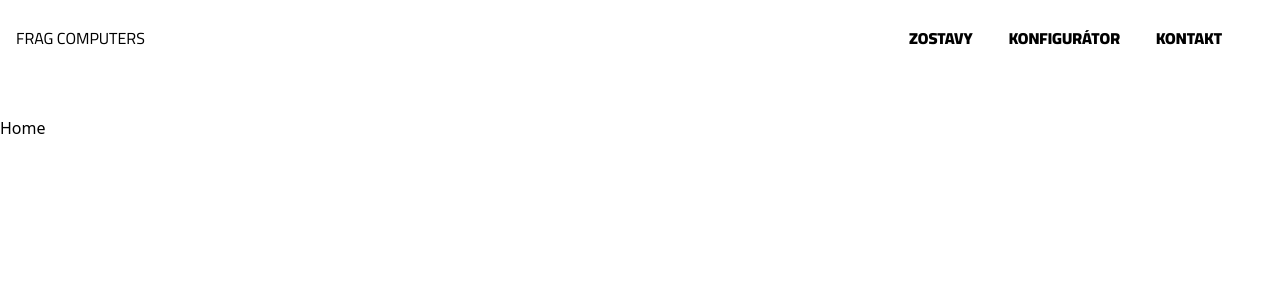
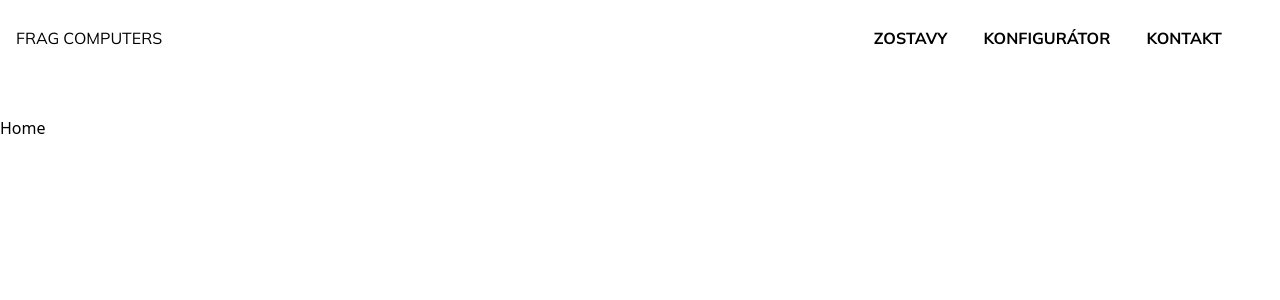
Before and after one commit to sepi0/frag-builder-frontend, a React (Create React App) app: page / in a window 1280 px wide. Shown: the top 300 px of the page. Built offline with nearby package versions, Linux system fonts and the light colour scheme.

Commit message:
redesigned navigation bar

```diff
--- a/src/Components/Header.jsx
+++ b/src/Components/Header.jsx
@@ -3,25 +3,52 @@ import { Link } from 'react-router-dom'
 
 export default function Header() {
     return (
-        <nav className="font-cairo flex items-center justify-between flex-wrap  p-4 mb-10 w-big">
+        <nav className="font-mulish flex items-center justify-between flex-wrap  p-4 mb-10 w-big">
             <div>
                 <p>FRAG COMPUTERS</p>
             </div>
             <div className="flex items-center flex-shrink-0 text-black mr-6">
                 <Link to="/zostavy">
-                    <button className="transition duration-500 ease-in-out font-bold py-2 px-2 mx-2 border-2 border-white rounded hover:bg-white hover:text-black hover:underline focus:outline-none">
-                        ZOSTAVY
-                    </button>
+                <h1
+                    className="
+                        font-bold
+                        py-2 px-2
+                        mx-2
+                        border-2
+                        border-white
+                        rounded
+                        hover:bg-white
+                        hover:text-purple-600">
+                    ZOSTAVY
+                </h1>
                 </Link>
                 <Link to="/konfigurator">
-                    <button className="transition duration-500 ease-in-out font-bold py-2 px-2 mx-2 border-2 border-white rounded hover:bg-white hover:text-black hover:underline focus:outline-none">
-                        KONFIGURÁTOR
-                    </button>
+                <h1
+                    className="
+                        font-bold
+                        py-2 px-2
+                        mx-2
+                        border-2
+                        border-white
+                        rounded
+                        hover:bg-white
+                        hover:text-purple-600">
+                    KONFIGURÁTOR
+                </h1>
                 </Link>
                 <Link to="/kontakt">
-                    <button className="transition duration-500 ease-in-out font-bold py-2 px-2 mx-2 border-2 border-white rounded hover:bg-white hover:text-black hover:underline focus:outline-none">
+                    <h1
+                        className="
+                            font-bold
+                            py-2 px-2
+                            mx-2
+                            border-2
+                            border-white
+                            rounded
+                            hover:bg-white
+                            hover:text-purple-600">
                         KONTAKT
-                    </button>
+                    </h1>
                 </Link>
             </div>
         </nav>
```
